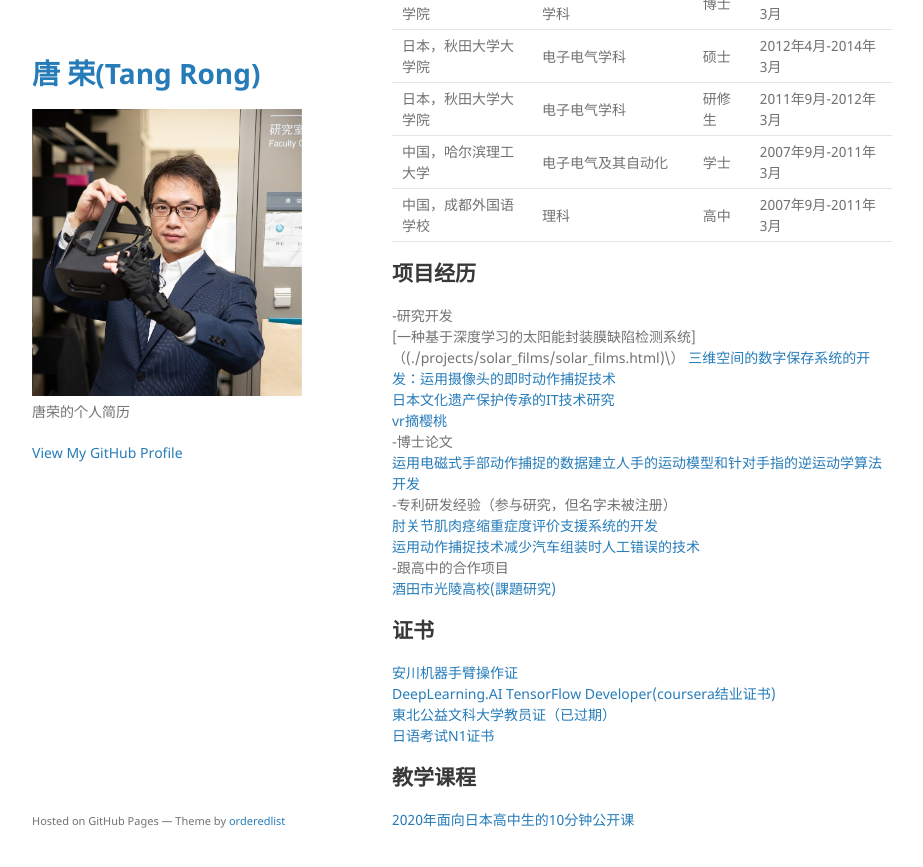
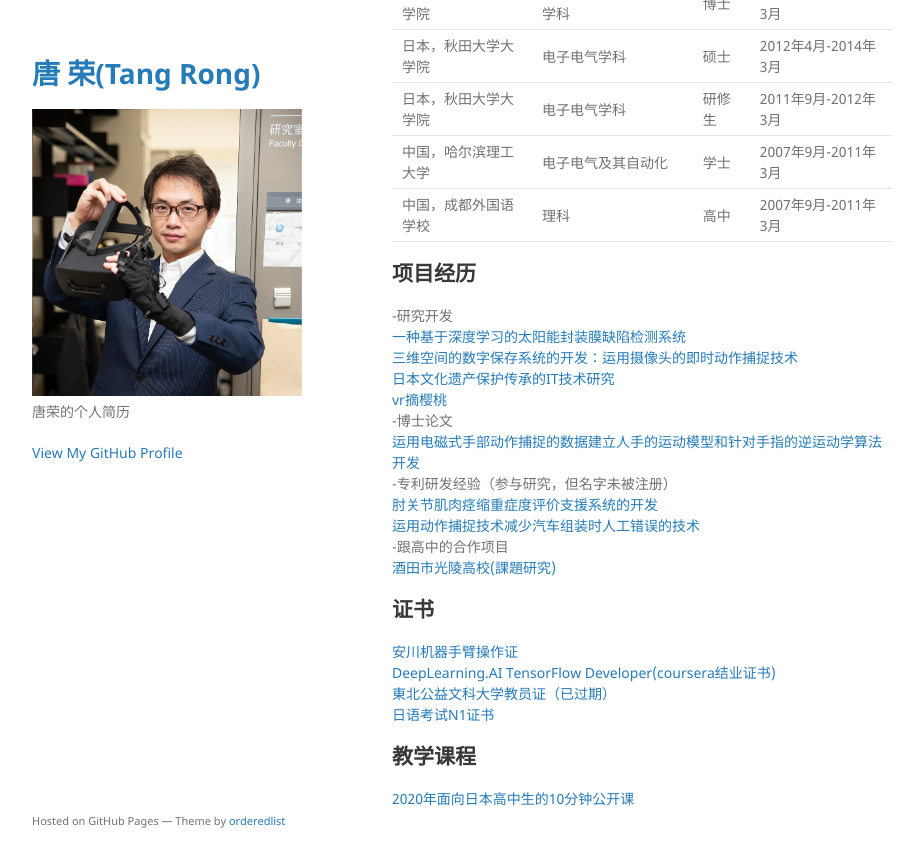
Before and after one commit to CoronovaT/CoronovaT.github.io, a Jekyll site: the page built from index.md, in a window 1280 px wide and 900 px high, scrolled down 597 px. Shown: the top 867 px of the window, without its empty margins (178-1101 px from the left). Built offline with Jekyll 4.4.1, drawn with Linux system fonts in a browser that asks for light colours; comment, search, counter and statistics services are not loaded.

Commit message:
Update index.md

```diff
--- a/index.md
+++ b/index.md
@@ -40,7 +40,7 @@ var _hmt = _hmt || [];
 ## 项目经历
 
 -研究开发\
-[一种基于深度学习的太阳能封装膜缺陷检测系统]（(./projects/solar_films/solar_films.html)\）
+[一种基于深度学习的太阳能封装膜缺陷检测系统](./projects/solar_films/solar_films.html)\
 [三维空间的数字保存系统的开发：运用摄像头的即时动作捕捉技术](./projects/pose/pose.html)\
 [日本文化遗产保护传承的IT技术研究](./projects/digital_archive/digital_archive.html)\
 [vr摘樱桃](./projects/cherry/cherry.html)\
```
